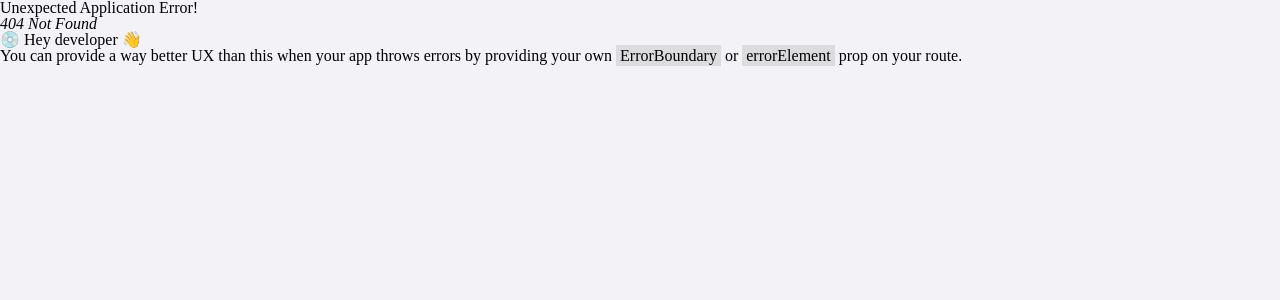
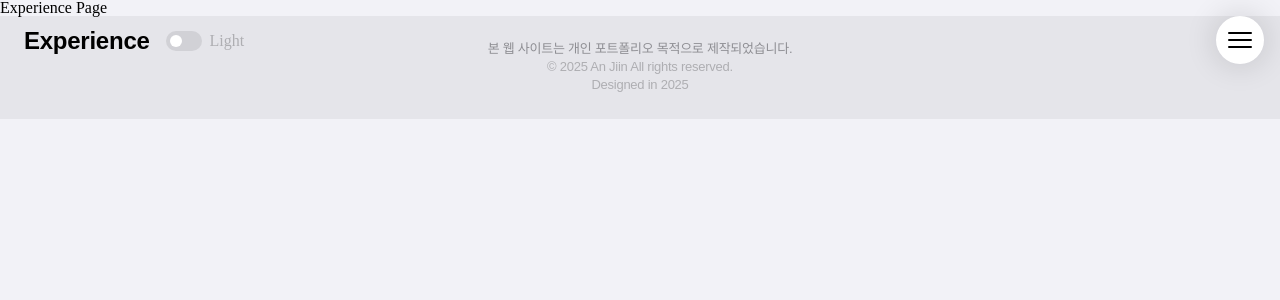
Before and after one commit to ttining-real/ttining-place, a React (Vite) app: page /experience in a window 1280 px wide. Before the commit this address had no page. Shown: the top 300 px of the page. Built offline with nearby package versions, Linux system fonts and the light colour scheme; a web font is replaced by a local one.

Commit message:
[feature] Pages 파일 추가
- Skills, Experience, Career, Projects
- router 설정 추가

```diff
--- /dev/null
+++ b/src/pages/Career/Career.jsx
@@ -0,0 +1,5 @@
+function Career() {
+  return <div>Career Page</div>;
+}
+
+export default Career;
--- /dev/null
+++ b/src/pages/Experience/Experience.jsx
@@ -0,0 +1,5 @@
+function Experience() {
+  return <div>Experience Page</div>;
+}
+
+export default Experience;
--- /dev/null
+++ b/src/pages/Projects/Projects.jsx
@@ -0,0 +1,5 @@
+function Projects() {
+  return <div>Projects Page</div>;
+}
+
+export default Projects;
--- /dev/null
+++ b/src/pages/Skills/Skills.jsx
@@ -0,0 +1,5 @@
+function Skills() {
+  return <div>Skills Page</div>;
+}
+
+export default Skills;
--- a/src/pages/index.js
+++ b/src/pages/index.js
@@ -1,2 +1,6 @@
-// Test
+export { default as About } from "./About/About";
+export { default as Career } from "./Career/Career";
+export { default as Experience } from "./Experience/Experience";
+export { default as Projects } from "./Projects/Projects";
+export { default as Skills } from "./Skills/Skills";
 export { default as Test } from "./Test/Test";
```
Also changed, not shown: src/router.jsx (+24 -4 lines).
